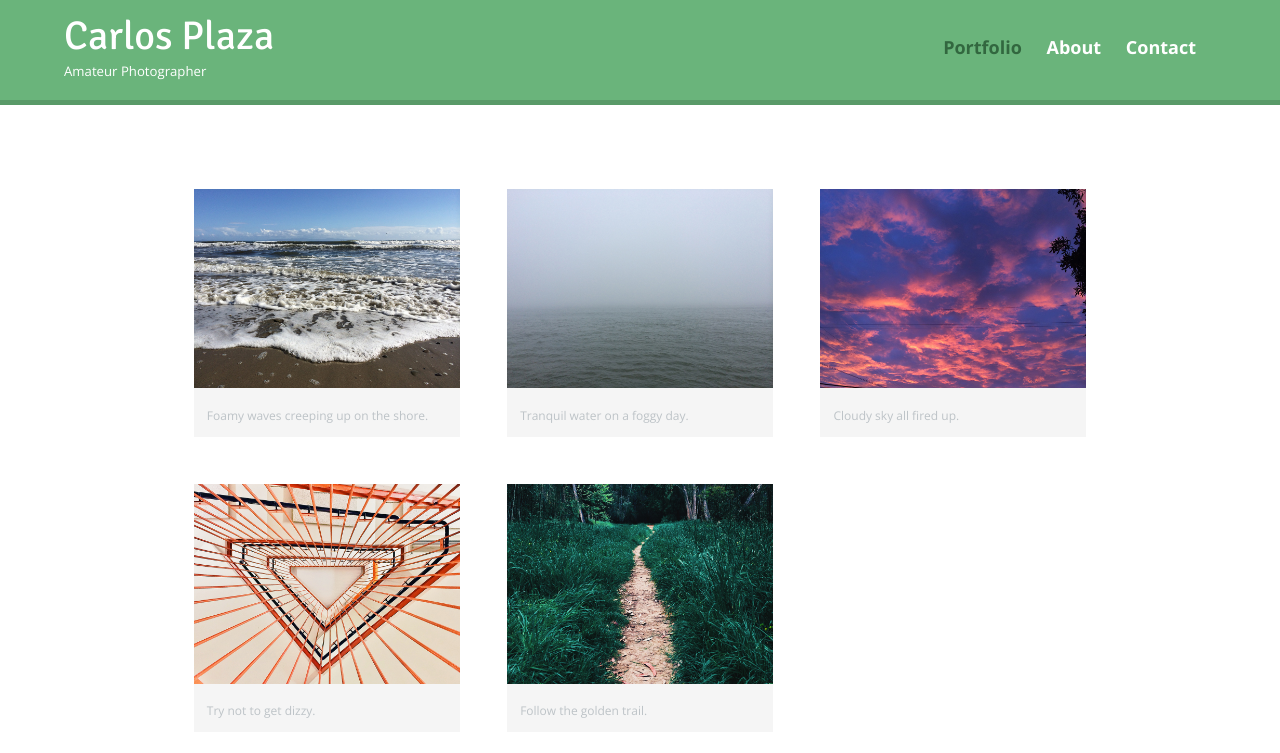
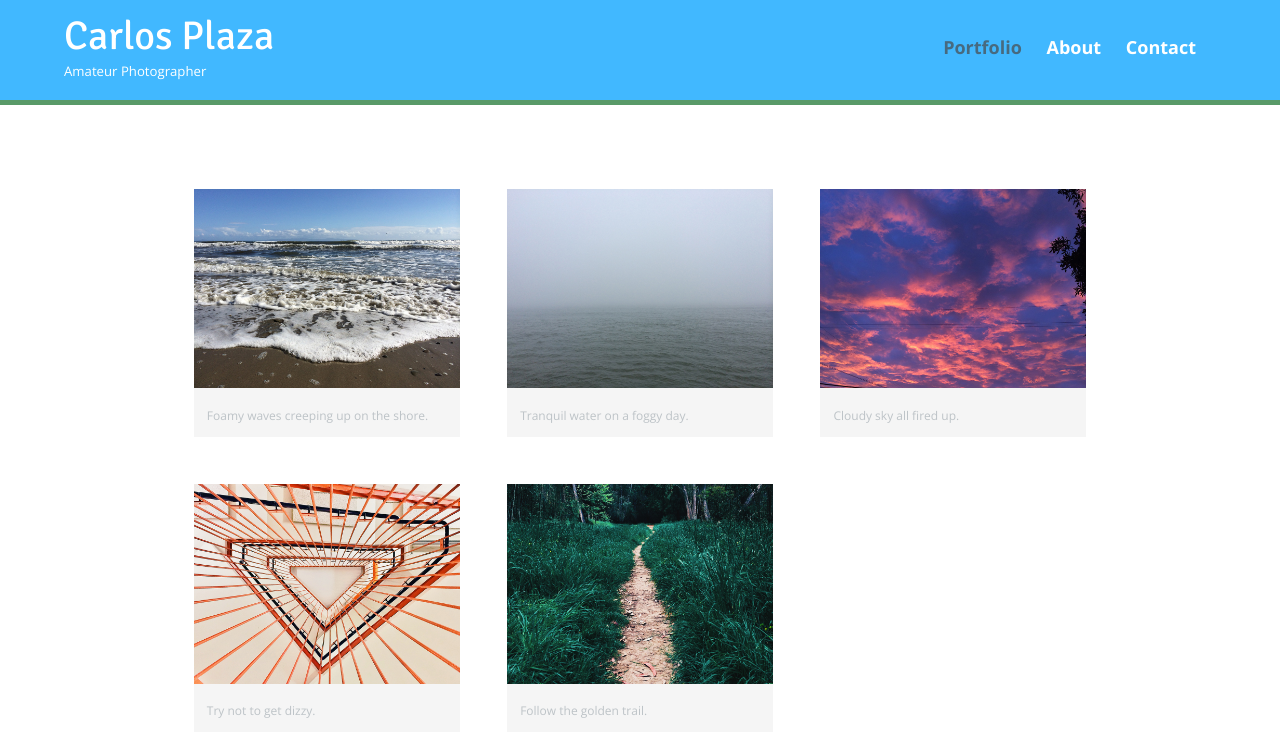
Before and after one commit to carlos-plaza/personal-website, a plain HTML site: page index.html in a window 1280 px wide. Shown: the top 753 px of the page. Drawn offline with nearby package versions, Linux system fonts and the light colour scheme.

Commit message:
Update main.css
Changed color of links & header from green to blue

```diff
--- a/CSS/main.css
+++ b/CSS/main.css
@@ -185,13 +185,13 @@ body {
 
 /* green header */
 header {
-  background-color: #6ab47b;
-  border-color: #599a68;
+  background-color: #41B8FF;
+  border-color: #3493CC;
 }
 
 /* nav background on mobile */
 nav {
-  background-color: #599a68;
+  background-color: #3493CC;
 }
 
 /* logo text */
@@ -201,7 +201,7 @@ h1, h2 {
 
 /* links */
 a {
-  color: #6ab47b;
+  color: #3493CC;
 }
 
 /* nav links */
@@ -211,5 +211,5 @@ nav a, nav a:visited {
 
 /* selected nav link */
 nav a.selected, nav a:hover {
-  color: #32673f;
+  color: #476A7F;
 }
```
